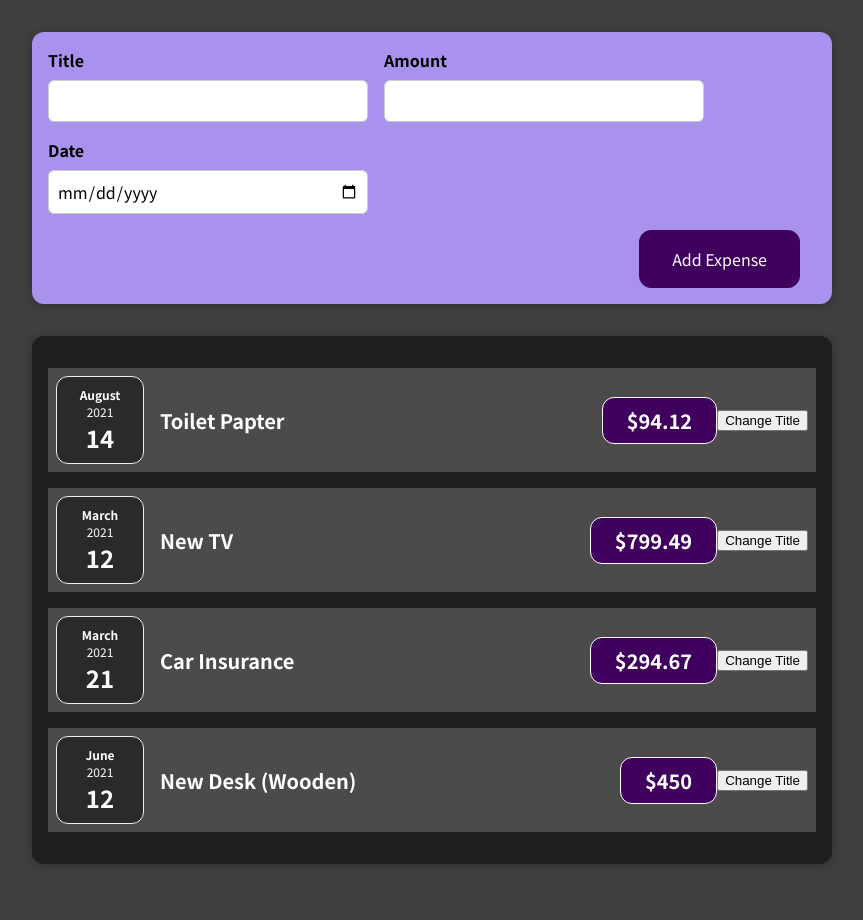
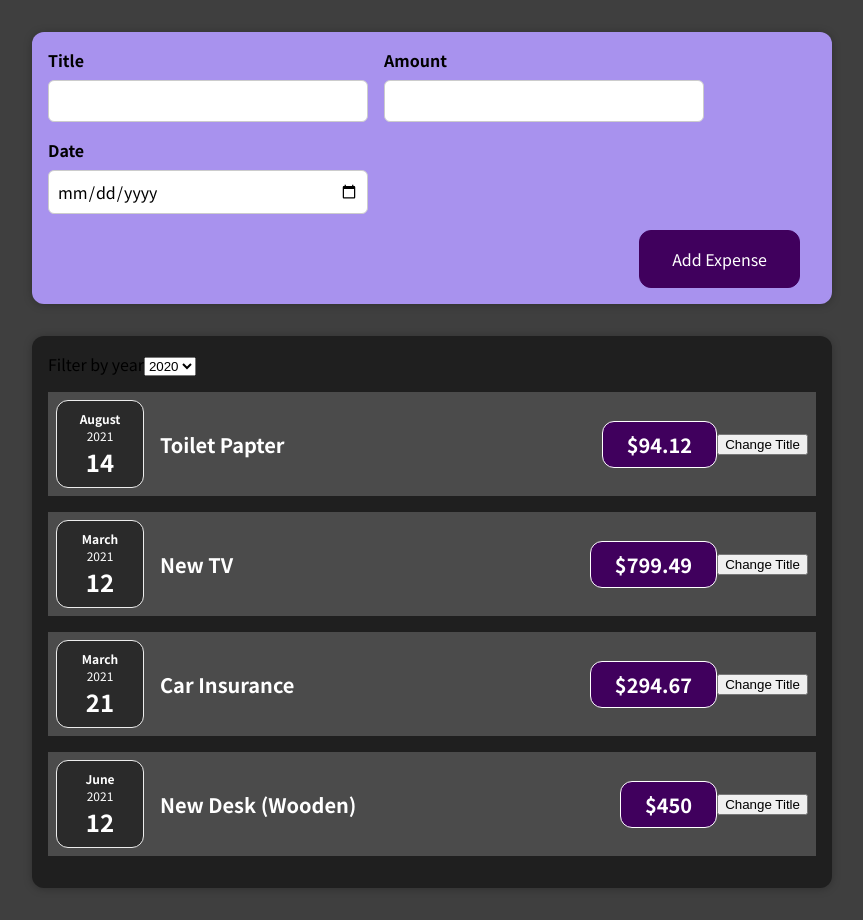
Before and after one commit to jripke74/react-0001, a React (Create React App) app: page / in a window 1280 px wide. Shown: the whole page, without its empty margins (208-1071 px from the left). Before the commit the page ends 896 px from the top, so only its background shows below. Built offline with nearby package versions, Linux system fonts and the light colour scheme.

Commit message:
add ExpensesFilter.css and ExpensesFilter.js

```diff
--- a/src/components/Expenses/Expenses.js
+++ b/src/components/Expenses/Expenses.js
@@ -1,9 +1,21 @@
+import React, { useState } from 'react';
+
 import ExpenseItem from './ExpenseItem';
 import Card from '../UI/Card';
+import ExpensesFilter from './ExpensesFilter';
 import './Expenses.css';
 
 const Expenses = (props) => {
-  return <Card className="expenses">
+  const [filteredYear, setFilteredYear] = useState('2020');
+
+  const filterChangeHandler = selectedYear => {
+    setFilteredYear(selectedYear);
+  };
+
+  return (
+    <div>
+      <Card className="expenses">
+        <ExpensesFilter selected={filteredYear} onChangeFilter={filterChangeHandler} />
         <ExpenseItem
           title={props.items[0].title}
           amount={props.items[0].amount}
@@ -25,6 +37,8 @@
           date={props.items[3].date}
         />
       </Card>
+    </div>
+  );
 }
 
 export default Expenses;
--- /dev/null
+++ b/src/components/Expenses/ExpensesFilter.css
@@ -0,0 +1,24 @@
+.expenses-filter {
+  color: white;
+  padding: 0 1rem;
+}
+
+.expenses-filter__control {
+  display: flex;
+  width: 100%;
+  align-items: center;
+  justify-content: space-between;
+  margin: 1rem 0;
+}
+
+.expenses-filter label {
+  font-weight: bold;
+  margin-bottom: 0.5rem;
+}
+
+.expenses-filter select {
+  font: inherit;
+  padding: 0.5rem 3rem;
+  font-weight: bold;
+  border-radius: 6px;
+}
--- /dev/null
+++ b/src/components/Expenses/ExpensesFilter.js
@@ -0,0 +1,25 @@
+import React from 'react';
+
+import './ExpensesFilter.css';
+
+const ExpensesFilter = (props) => {
+  const dropdownChangeHandler = (event) => {
+    props.onChangeFilter(event.target.value);
+  };
+
+  return (
+    <div className='expense-filter'>
+      <div className='expense-filter__control'>
+        <label>Filter by year</label>
+        <select value={props.selected} onChange={dropdownChangeHandler}>
+          <option value='2022'>2022</option>
+          <option value='2021'>2021</option>
+          <option value='2020'>2020</option>
+          <option value='2019'>2019</option>
+        </select>
+      </div>
+    </div>
+  );
+};
+
+export default ExpensesFilter;
```
Lines whose indentation alone changed are shown as unchanged.
